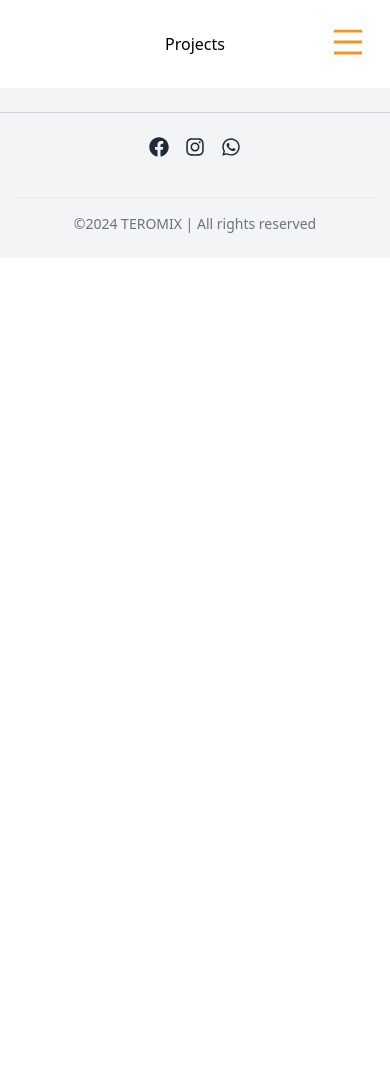
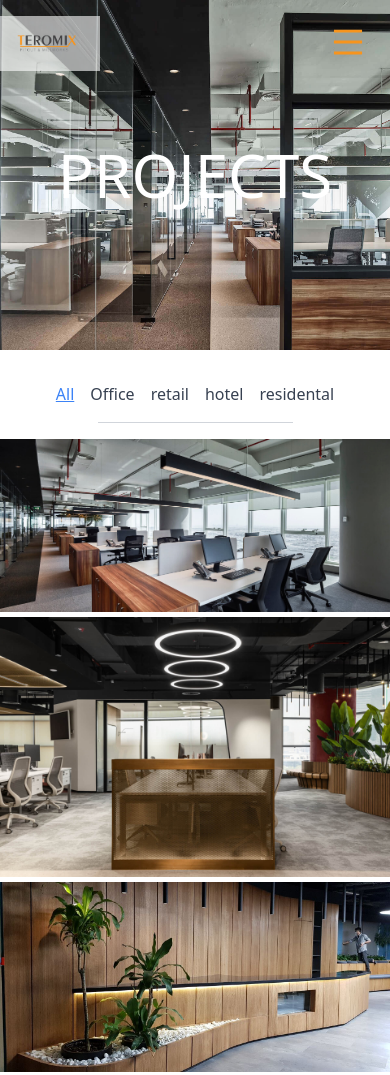
Before and after one commit to Mehdi-Jafarpour/teromix, a React (Create React App) app: page /projects in a window 390 px wide. Shown: the top 1075 px of the page. Before the commit the page ends 844 px from the top, so only its background shows below. Built offline with nearby package versions, Linux system fonts and the light colour scheme.

Commit message:
projects page

```diff
--- a/package.json
+++ b/package.json
@@ -10,6 +10,7 @@
     "react": "^18.3.1",
     "react-dom": "^18.3.1",
     "react-icons": "^5.3.0",
+    "react-masonry-css": "^1.0.16",
     "react-multi-carousel": "^2.8.5",
     "react-router-dom": "^6.27.0",
     "react-scripts": "5.0.1",
--- /dev/null
+++ b/src/components/ProjectCard.js
@@ -0,0 +1,22 @@
+import React from 'react';
+
+function ProjectCard({ project, onClose }) {
+  return (
+    <div className="fixed inset-0 flex items-center justify-center bg-black bg-opacity-75 z-50">
+      <div className="bg-white p-5 rounded">
+        <button onClick={onClose} className="absolute top-2 right-2">Close</button>
+        <h2 className="text-2xl">{project.client}</h2>
+        <p>Location: {project.location}</p>
+        <p>Date: {project.date}</p>
+        <p>Size: {project.size}</p>
+        <div className="grid grid-cols-1 md:grid-cols-2 gap-4">
+          {project.photos.map((photo, index) => (
+            <img key={index} src={photo} alt={`Project ${project.id}`} className="w-full h-auto object-cover" />
+          ))}
+        </div>
+      </div>
+    </div>
+  );
+}
+
+export default ProjectCard;
--- /dev/null
+++ b/src/components/Projects.css
@@ -0,0 +1,15 @@
+.my-masonry-grid {
+  display: flex;
+  margin-left: -5px; /* Reduce this value to decrease the horizontal gap */
+  width: auto;
+}
+
+.my-masonry-grid_column {
+  padding-left: 5px; /* Reduce this value to decrease the horizontal gap */
+  background-clip: padding-box;
+}
+
+/* Adjust the vertical gap between items */
+.my-masonry-grid_column > div {
+  margin-bottom: 5px; /* Reduce this value to decrease the vertical gap */
+}
--- a/src/components/Projects.js
+++ b/src/components/Projects.js
@@ -1,13 +1,105 @@
+import { useState } from 'react';
+import { useData } from '../context/DataContext';
+import Masonry from 'react-masonry-css';
+import ProjectCard from './ProjectCard';
+import "./Projects.css"
+
+function Projects() {
+  const data = useData();
+  const [selectedCategory, setSelectedCategory] = useState('All');
+  const [isModalOpen, setIsModalOpen] = useState(false);
+  const [selectedProject, setSelectedProject] = useState(null);
+
+  if (!data || !data.projects) return null;
+
+  const projectData = data.projects;
+  const logo = data.logo;
+
+  const categories = ['All', ...new Set(projectData.cards.map(card => card.category))];
+
+  const handleCategoryChange = (category) => {
+    setSelectedCategory(category);
+  };
+
+  const handlePhotoClick = (project) => {
+    setSelectedProject(project);
+    setIsModalOpen(true);
+  };
+
+  const filteredProjects = selectedCategory === 'All'
+    ? projectData.cards
+    : projectData.cards.filter(card => card.category === selectedCategory);
 
 
-function Projects() {
 
+  const breakpointColumnsObj = {
+    default: 4, // 4 columns for large screens
+    1024: 3,    // 3 columns for medium screens
+    768: 2,     // 2 columns for small screens
+    480: 1      // 1 column for very small screens
+  };
 
-    return (
-      <section className="text-center p-8">
-        <h1>Projects</h1>
+  return (
+    <>
+      {/* Intro Section */}
+      <section className="relative w-full h-[350px]">
+        <div
+          className="w-full h-full bg-cover bg-center z-0"
+          style={{ backgroundImage: `url(${projectData?.background})` }}
+        >
+          <div className="absolute w-[100px] sm:w-[200px] top-4 left-0 bg-white bg-opacity-60 p-2">
+            <img src={logo} alt="Logo" />
+          </div>
+        </div>
+
+        <div className="absolute inset-0 flex items-center justify-center z-10">
+          <h1 className="text-white text-6xl">{projectData?.title}</h1>
+        </div>
       </section>
-    );
-  }
 
-  export default Projects;
+      {/* Category Filter */}
+      <div className="mt-8 text-center">
+        {categories.map((category) => (
+          <span
+            key={category}
+            onClick={() => handleCategoryChange(category)}
+            className={`cursor-pointer mx-2 mb-2 ${selectedCategory === category ? 'underline text-blue-500' : 'text-gray-700'}`}
+          >
+            {category}
+          </span>
+        ))}
+      </div>
+
+      {/* Divider Line */}
+      <div className="my-4 mx-auto w-1/2 border-t border-gray-300" />
+
+      {/* Photo Grid */}
+      <Masonry
+        breakpointCols={breakpointColumnsObj}
+        className="my-masonry-grid mb-10"
+        columnClassName="my-masonry-grid_column"
+      >
+        {filteredProjects.map((project) => (
+          <div key={project.id} className="relative group">
+            <img
+              src={project.photos[0]}
+              alt={project.client}
+              className="w-full h-auto object-cover"
+
+            />
+            <div onClick={() => handlePhotoClick(project)} className="absolute inset-0 bg-black bg-opacity-50 cursor-pointer flex items-center justify-center opacity-0 group-hover:opacity-100 transition-opacity duration-300">
+              <h2 className="text-white text-xl">{project.client}</h2>
+            </div>
+          </div>
+        ))}
+      </Masonry>
+
+      {/* Modal for Project Details */}
+      {isModalOpen && selectedProject && (
+        <ProjectCard project={selectedProject} onClose={() => setIsModalOpen(false)} />
+      )}
+    </>
+  );
+}
+
+export default Projects;
```
Also changed, not shown: 1 other file (tests, documents, lock files or other folders).
